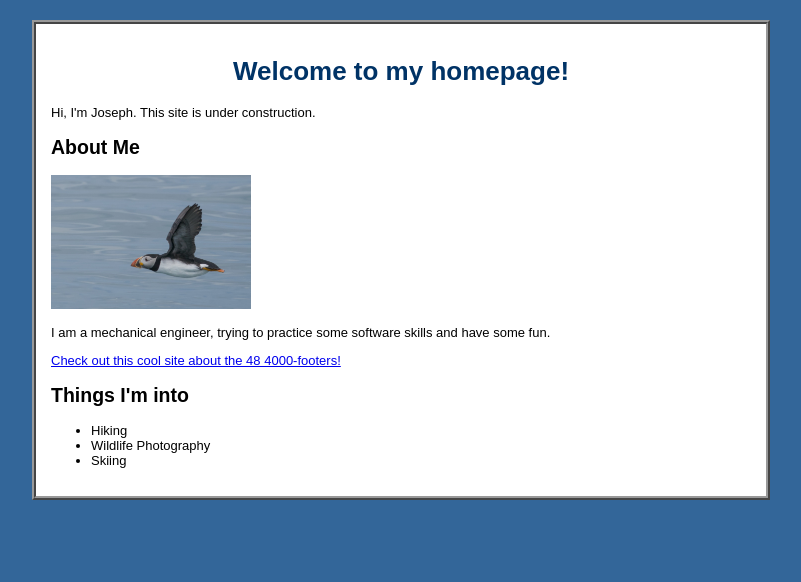
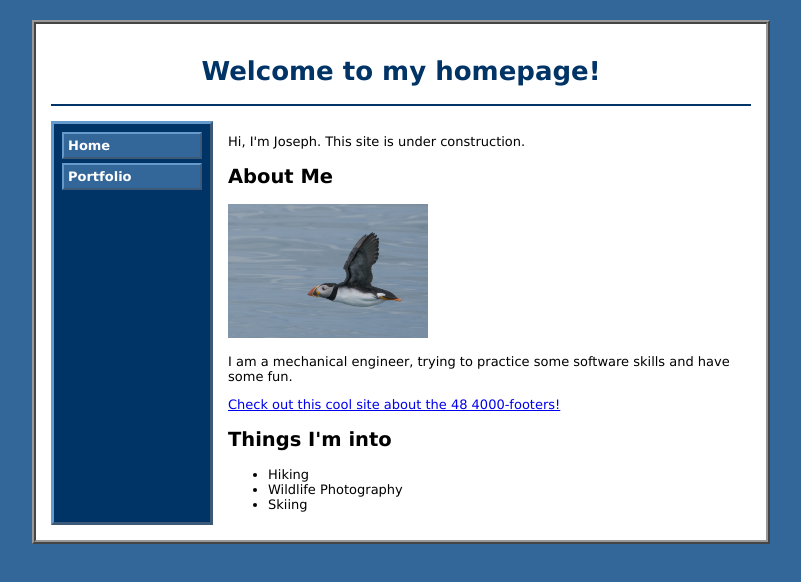
Before and after one commit to joego29/joego29.github.io, a plain HTML site: page index.html in a window 1280 px wide. Shown: the whole page, without its empty margins (239-1040 px from the left). Drawn offline with Linux system fonts and the light colour scheme.

Commit message:
Added navigation sidebar, prototype portfolio page

```diff
--- a/css/style.css
+++ b/css/style.css
@@ -1,6 +1,6 @@
 body {
     background-color: #336699;
-    font-family: Veranda, Arial, sans-serif;
+    font-family: Verdana, Arial, sans-serif;
     font-size: 13px;
 }
 
@@ -12,6 +12,42 @@ body {
     padding: 15px;
 }
 
+#header {
+    border-bottom: 2px solid #003366;
+    margin-bottom: 15px;
+}
+
+#layout {
+    display: flex;
+    gap: 15px;
+}
+
+#sidebar {
+    width: 140px;
+    background-color: #003366;
+    border: 3px outset #6699cc;
+    padding: 8px;
+}
+
+#sidebar a {
+    display: block;
+    color: #ffffff;
+    font-weight: bold;
+    padding: 4px;
+    margin-bottom: 4px;
+    background-color: #336699;
+    border: 2px outset #6699cc;
+    text-decoration: none;
+}
+
+#sidebar a:hover {
+    border-style: inset;
+}
+
+#content {
+    flex: 1;
+}
+
 h1 {
     color: #003366;
     text-align: center;
--- a/index.html
+++ b/index.html
@@ -7,7 +7,18 @@
     </head>
     <body>
         <div id="page">
+            <div id="header">
                 <h1>Welcome to my homepage!</h1>
+            </div>
+
+            <div id="layout">
+                <div id="sidebar">
+                    <a href="index.html">Home</a>
+                    <a href="portfolio.html">Portfolio</a>
+                </div>
+
+
+                <div id="content">
                     <p>Hi, I'm Joseph. This site is under construction.</p>
                     <h2>About Me</h2>
                     <img src="images/puffin.jpg" alt="Photo of an Atlantic Puffin that I took" width="200">
@@ -21,5 +32,7 @@
                     </ul>
                     <!-- TODO: Add more personal details-->
                 </div>
+            </div>
+        </div>
     </body>
 </html>
```
Also changed, not shown: portfolio.html (added, +27 -0 lines). Lines whose indentation alone changed are shown as unchanged.
